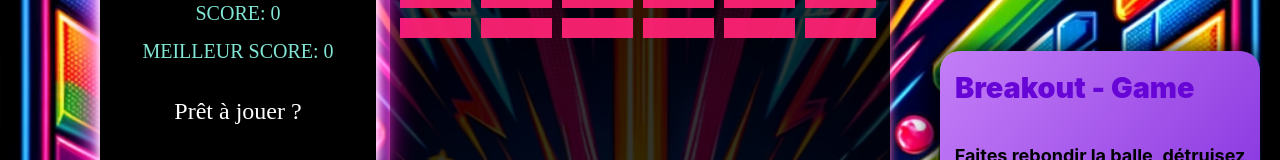
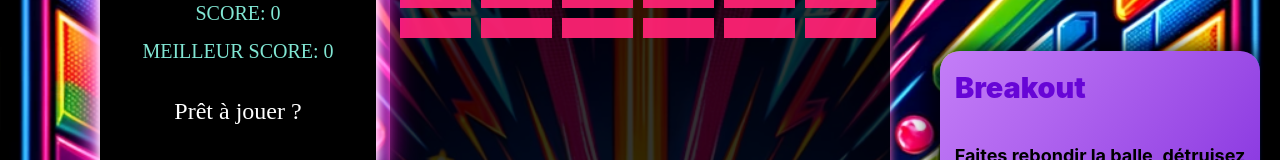
Before and after one commit to mauraneh/RetroRush, a React (Create React App) app: page /breakout in a window 1280 px wide. Both pictures are taken after a click on the button "COMMENT JOUER ?". Shown: the part 269-429 px from the top of the page. Built offline with nearby package versions, Linux system fonts and the light colour scheme.

Commit message:
Correction bugs

```diff
--- a/src/components/BreakOutCanvas.js
+++ b/src/components/BreakOutCanvas.js
@@ -6,19 +6,21 @@ const BreakOutCanvas = ({ isGameActive, bricks, ballPosition, paddlePosition, up
         const canvas = canvasRef.current;
         const ctx = canvas.getContext('2d');
 
+        ctx.clearRect(0, 0, canvas.width, canvas.height);
+        drawBricks(ctx, bricks, 10, 71, 20);
+        drawBall(ctx, ballPosition, 10);
+        drawPaddle(ctx, paddlePosition, canvas.height, 10);
+
         const gameLoop = () => {
-            ctx.clearRect(0, 0, canvas.width, canvas.height);
-            drawBricks(ctx, bricks, 10, 71, 20);
-            drawBall(ctx, ballPosition, 10);
-            drawPaddle(ctx, paddlePosition, canvas.height, 10);
+
 
             if (isGameActive) {
-                requestAnimationFrame(gameLoop);
+                requestAnimationFrame(() => updateGameState(ctx, canvas));
             }
         };
 
         gameLoop();
-    }, [isGameActive, ballPosition, paddlePosition, bricks]);
+    }, [isGameActive, ballPosition, paddlePosition, bricks, canvasRef, updateGameState]);
 
 
     return <canvas ref={canvasRef} width="500" height="500" />;
--- a/src/components/ExpansionPanel.js
+++ b/src/components/ExpansionPanel.js
@@ -27,7 +27,7 @@ const ExpansionPanel = ({ gameToExplain }) => {
 
 
     switch (gameToExplain) {
-        case 'Breakout - Game':
+        case 'Breakout':
             return (
                 <div className="expansionPanel">
                     <h1>{gameToExplain}</h1>
--- a/src/hooks/useBreakOutLogic.js
+++ b/src/hooks/useBreakOutLogic.js
@@ -1,6 +1,6 @@
 import { useState, useEffect } from 'react';
 import { useSpeed } from "../Context/Speedcontext";
-import { initBricks } from '../utils/breakOutHelper';
+import {collisionDetection, initBricks} from '../utils/breakOutHelper';
 
 export const useBreakOutLogic = () => {
     const { speedBall } = useSpeed();
@@ -50,8 +50,7 @@ useEffect(() => {
 
     return () => clearInterval(interval);
 }, [isGameActive, ballPosition, ballDirection, paddlePosition]); // Ajoutez d'autres dépendances au besoin.
- */
-    useEffect(() => {
+  useEffect(() => {
         if (!isGameActive) return;
 
         const handleKeyDown = (event) => {
@@ -66,6 +65,7 @@ useEffect(() => {
             document.removeEventListener("keydown", handleKeyDown);
         };
     }, [isGameActive, paddlePosition]);
+*/
 
     const initializeGame = () => {
         setIsGameActive(true);
@@ -78,7 +78,7 @@ useEffect(() => {
         setBallDirection({ dx: speedBall, dy: -speedBall });
     };
 
-    const updateGameState = ( ctx, canvas, ballPosition, ballDirection, paddlePosition, bricks, setBallPosition, setBallDirection, setIsGameActive, setAlert, space, score, bestScore) => {
+    const updateGameState = ( ctx, canvas) => {
         if (!isGameActive) return;
 
 
@@ -86,17 +86,20 @@ useEffect(() => {
         let newY = ballPosition.y + ballDirection.dy;
         let newPaddleX = paddlePosition.paddleX;
 
+        collisionDetection(ballPosition, bricks, 71, 20, setBallDirection, setScore, setBrickCounterBroken);
+
+
         if (brickCounterBroken === 0) {
             setAlert({ show: true, type: 'win', message: 'Vous avez gagné! ' });
             setIsGameActive(false);
         }
 
-        if (newX > canvas.width - space || newX < space) {
+        if (newX > canvas.width - 10 || newX < 10) {
             setBallDirection(prev => ({ dx: -prev.dx, dy: prev.dy }));
         }
-        if (newY < space) {
+        if (newY < 10) {
             setBallDirection(prev => ({ dx: prev.dx, dy: -prev.dy }));
-        } else if (newY > canvas.height - space) {
+        } else if (newY > canvas.height - 10) {
             if (newX > newPaddleX && newX < newPaddleX + paddlePosition.paddleWidth) {
                 let impactPoint = (newX - (newPaddleX + paddlePosition.paddleWidth / 2)) / (paddlePosition.paddleWidth / 2);
                 let angle = impactPoint * Math.PI / 4;
--- a/src/screens/BreakOut.js
+++ b/src/screens/BreakOut.js
@@ -9,7 +9,6 @@ import useBreakOutLogic from "../hooks/useBreakOutLogic";
 import BreakOutCanvas from "../components/BreakOutCanvas";
 const BreakOut = () => {
     const { score, bestScore, isGameActive, initializeGame, alert, bricks, ballPosition, paddlePosition, updateGameState } = useBreakOutLogic();
-    const text = 'Breakout - Game';
     const canvasRef = useRef(null);
 
     return (
@@ -37,7 +36,7 @@ const BreakOut = () => {
                 <Link to="/homepage">
                     <button className="retour-button button">Retour</button>
                 </Link>
-                <HowToPlay gameToExplain={text}/>
+                <HowToPlay gameToExplain="Breakout"/>
             </div>
             {alert.show &&
                 <Alert status={alert.type} message={alert.message} onRestart={initializeGame} show={alert.show} />
```
Also changed, not shown: src/components/ExpensionPanelExplain.txt (deleted).
